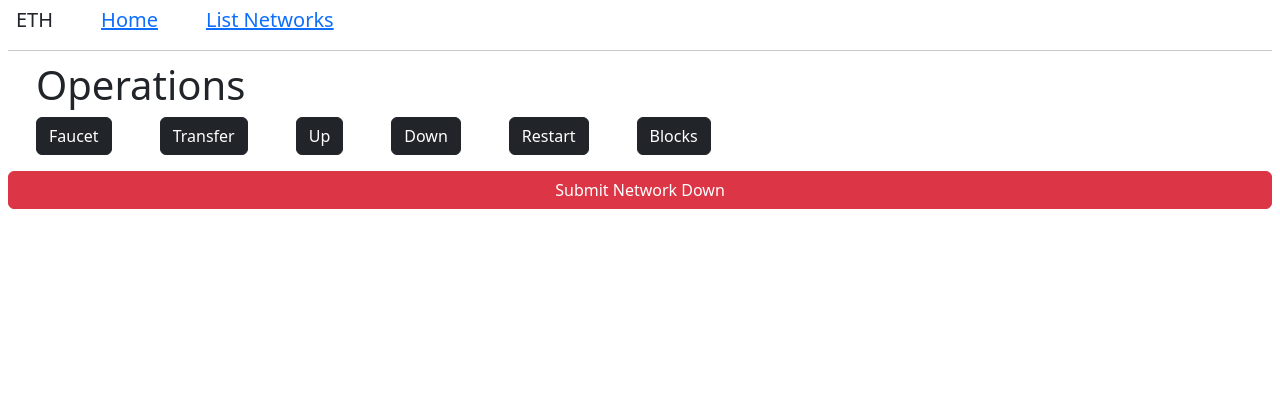
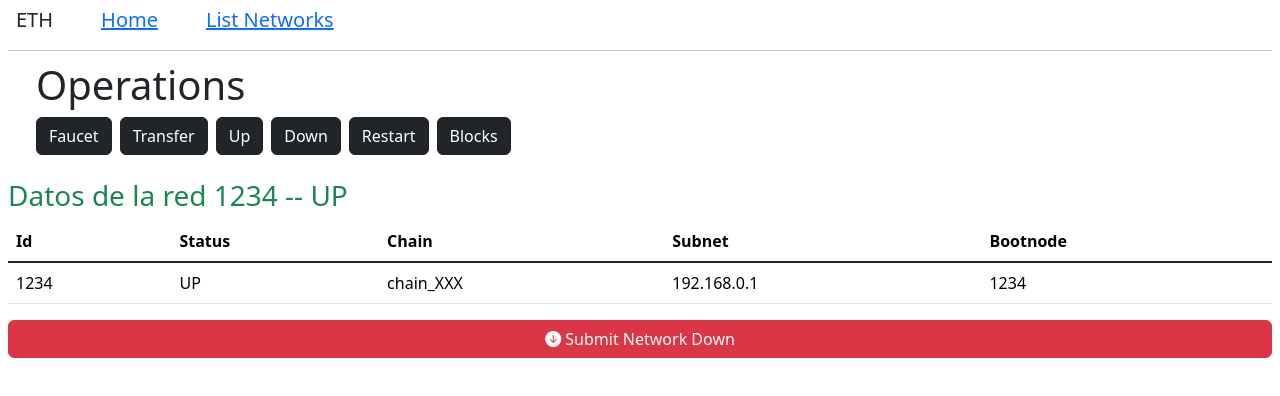
Before and after one commit to victorgraciaweb/blockchain-ethereum-nestjs-react, a React (Vite) app in the folder frontend/: page /down/1 in a window 1280 px wide. Shown: the top 396 px of the page. Built offline with nearby package versions, Linux system fonts and the light colour scheme.

Commit message:
avanzar en las operaciones

```diff
--- a/frontend/index.html
+++ b/frontend/index.html
@@ -6,6 +6,7 @@
     <meta name="viewport" content="width=device-width, initial-scale=1.0" />
     <link href="https://cdn.jsdelivr.net/npm/bootstrap@5.3.3/dist/css/bootstrap.min.css" rel="stylesheet" integrity="sha384-QWTKZyjpPEjISv5WaRU9OFeRpok6YctnYmDr5pNlyT2bRjXh0JMhjY6hW+ALEwIH" crossorigin="anonymous">
     <script src="https://cdn.jsdelivr.net/npm/bootstrap@5.3.3/dist/js/bootstrap.bundle.min.js" integrity="sha384-YvpcrYf0tY3lHB60NNkmXc5s9fDVZLESaAA55NDzOxhy9GkcIdslK1eN7N6jIeHz" crossorigin="anonymous"></script>
+    <link rel="stylesheet" href="https://cdnjs.cloudflare.com/ajax/libs/bootstrap-icons/1.8.1/font/bootstrap-icons.min.css">
     <title>Proyecto</title>
   </head>
   <body>
--- a/frontend/src/components/down.jsx
+++ b/frontend/src/components/down.jsx
@@ -7,7 +7,9 @@ export function Down() {
     return (
         <div className="mx-2">
             <Operations/>
-            <button className="btn btn-danger w-100">Submit Network Down</button>
+            <button className="btn btn-danger w-100">
+                <i className="bi bi-arrow-down-circle-fill"></i> Submit Network Down
+            </button>
         </div>
     );
 }
--- a/frontend/src/components/faucet.jsx
+++ b/frontend/src/components/faucet.jsx
@@ -1,13 +1,58 @@
-import React from 'react';
+import React, { useEffect, useState } from 'react';
 import { useParams } from 'react-router-dom';
 import { Operations } from './operations';
+import Swal from 'sweetalert2';
 
 export function Faucet() {
-    //const { id } = useParams().id;
+    const { id } = useParams(); // Obtener id de los parámetros de la URL
+    const [tx, setTx] = useState(null);
+    const [account, setAccount] = useState("");
+
+    useEffect(() => {
+        window.ethereum.request({
+            method: "eth_requestAccounts"
+        }).then(accounts => {
+            setAccount(accounts[0]);
+            window.ethereum.on("accountsChanged", (accounts) => {
+                setAccount(accounts[0]);
+            });
+        });
+
+    }, []);
+
+    async function invokeFaucet(event) {
+        event.preventDefault(); // Evitar el comportamiento por defecto del formulario
+
+        Swal.fire({
+            title: `Are you sure you want to invoke the faucet for account: ${account}?`,
+            showDenyButton: true,
+            showCancelButton: false,
+            confirmButtonText: 'Yes',
+            denyButtonText: `No`,
+        }).then(async (result) => {
+            if (result.isConfirmed) {
+                // const url = (`http://localhost:3333/faucet/${account}`)
+                // const response = await fetch(url)
+                // const json = await response.json()
+                // setTx(json)
+                console.log(`Faucet invoked for account ${account}`);
+                Swal.fire('Faucet invoked!', '', 'success');
+            }
+        });
+    }
+
     return (
         <div className="mx-2">
-            <Operations/>
-            <button className="btn btn-warning w-100">Submit faucet</button>
+            <Operations />
+            <form>
+                <div>
+                    <h2>Faucet</h2>
+                    <h5 className="text">Account:{account}</h5>
+                </div>
+                <button onClick={invokeFaucet} className="btn btn-primary w-100">
+                    <i className="bi bi-droplet"></i> Submit faucet
+                </button>
+            </form>
         </div>
     );
 }
--- a/frontend/src/components/header.jsx
+++ b/frontend/src/components/header.jsx
@@ -9,7 +9,6 @@ export function Header() {
         <h5 className="d-flex">ETH</h5>
         <h5><Link  className="d-flex" to="/home">Home</Link></h5>
         <h5><Link className="d-flex" to="/list">List Networks</Link></h5>
-
       </div>
       <hr style={{ width: '100%', marginTop: '10px', marginBottom: '10px' }} />
 
--- a/frontend/src/components/operations.jsx
+++ b/frontend/src/components/operations.jsx
@@ -1,4 +1,5 @@
 import React from 'react';
+
 import { Header } from './header';
 import { Link, useParams } from 'react-router-dom'
 
@@ -6,19 +7,57 @@ export function Operations() {
     const params = useParams()
     const id = params.id
     //console.log(id)
+    //Aqui debemos hacer consulta a server para recuperar datos de la red
+    //ahora los simulo con un objeto llamado test
+    const test = {
+        "status":"UP",
+        "id":"1234",
+        "chain":"chain_XXX",
+        "subnet":"192.168.0.1",
+        "bootnode":1234
+      }
+
+
   return (
     <div>
         <Header />
         <div className="mx-3 my-2 container">
             <h1> Operations</h1>
         </div>
-        <div className="container my-2 mx-3  d-flex justify-content-start  gap-5">
-            <h5><Link className="d-flex btn btn-dark btn btn-dark" to={`/faucet/${id}`}>Faucet</Link></h5>
-            <h5><Link className="d-flex btn btn-dark" to={`/transfer/${id}`}>Transfer</Link></h5>
-            <h5><Link className="d-flex btn btn-dark" to={`/up/${id}`}>Up</Link></h5>
-            <h5><Link className="d-flex btn btn-dark" to={`/down/${id}`}>Down</Link></h5>
-            <h5><Link className="d-flex btn btn-dark" to={`/restart/${id}`}>Restart</Link></h5>
-            <h5><Link className="d-flex btn btn-dark" to={`/blocks/${id}`}>Blocks</Link></h5>
+        <div className="container my-2 mx-3 d-flex justify-content-start gap-2">
+            <Link className="d-flex btn btn-dark" to={`/faucet/${id}`}>Faucet</Link>
+            <Link className="d-flex btn btn-dark" to={`/transfer/${id}`}>Transfer</Link>
+            <Link className="d-flex btn btn-dark" to={`/up/${id}`}>Up</Link>
+            <Link className="d-flex btn btn-dark" to={`/down/${id}`}>Down</Link>
+            <Link className="d-flex btn btn-dark" to={`/restart/${id}`}>Restart</Link>
+            <Link className="d-flex btn btn-dark" to={`/blocks/${id}`}>Blocks</Link>
+        </div>
+
+        <div>
+        <h3 className={`mt-4 ${test.status === "DOWN" ? "text-danger" : test.status === "UP" ? "text-success" : ""}`}>
+            Datos de la red {test.id} -- {test.status}
+        </h3>
+
+            <table className="table">
+            <thead>
+                <tr>
+                    <th>Id</th>
+                    <th>Status</th>
+                    <th>Chain</th>
+                    <th>Subnet</th>
+                    <th>Bootnode</th>
+                </tr>
+            </thead>
+            <tbody className="table-group-divider" >
+                    <tr key={test.id}>
+                    <td>{test.id}</td>
+                    <td>{test.status}</td>
+                    <td>{test.chain}</td>
+                    <td>{test.subnet}</td>
+                    <td>{test.bootnode}</td>
+                </tr>
+            </tbody>
+            </table>
         </div>
     </div>
   );
--- a/frontend/src/components/restart.jsx
+++ b/frontend/src/components/restart.jsx
@@ -7,7 +7,9 @@ export function Restart() {
     return (
         <div className="mx-2">
             <Operations/>
-            <button className="btn btn-info w-100">Submit restart Network</button>
+            <button className="btn btn-info w-100">
+                <i className="bi bi-skip-start-btn-fill"></i> Submit restart Network
+            </button>
         </div>
     );
 }
--- a/frontend/src/components/transfer.jsx
+++ b/frontend/src/components/transfer.jsx
@@ -1,14 +1,37 @@
-import React from 'react';
-import { Header } from './header';
-import { Link } from 'react-router-dom'
+import React, { useEffect, useState } from 'react';
+import { useParams } from 'react-router-dom';
 import { Operations } from './operations';
+import Swal from 'sweetalert2';
 
 export function Transfer() {
+    const { id } = useParams(); // Obtener id de los parámetros de la URL
+    const [tx, setTx] = useState(null);
+    const [account, setAccount] = useState("");
+
+    useEffect(() => {
+        window.ethereum.request({
+            method: "eth_requestAccounts"
+        }).then(accounts => {
+            setAccount(accounts[0]);
+            window.ethereum.on("accountsChanged", (accounts) => {
+                setAccount(accounts[0]);
+            });
+        });
+
+    }, []);
     //const { id } = useParams().id;
     return (
         <div className="mx-2">
             <Operations/>
-            <button className="btn btn-warning w-100">Submit transfer</button>
+            <form>
+                <div>
+                    <h2>Transfer</h2>
+                    <h5 className="text">Account:{account}</h5>
+                </div>
+                <button className="btn btn-warning w-100">
+                    <i className="bi bi-cash-coin"></i> Submit transfer
+                </button>
+            </form>
         </div>
     );
 }
--- a/frontend/src/components/up.jsx
+++ b/frontend/src/components/up.jsx
@@ -8,7 +8,9 @@ export function Up() {
     return (
         <div className="mx-2">
             <Operations/>
-            <button className="btn btn-success w-100">Submit Network Up</button>
+            <button className="btn btn-success w-100">
+                <i className="bi bi-arrow-up-circle-fill"></i> Submit Network Up
+            </button>
         </div>
     );
 }
```
